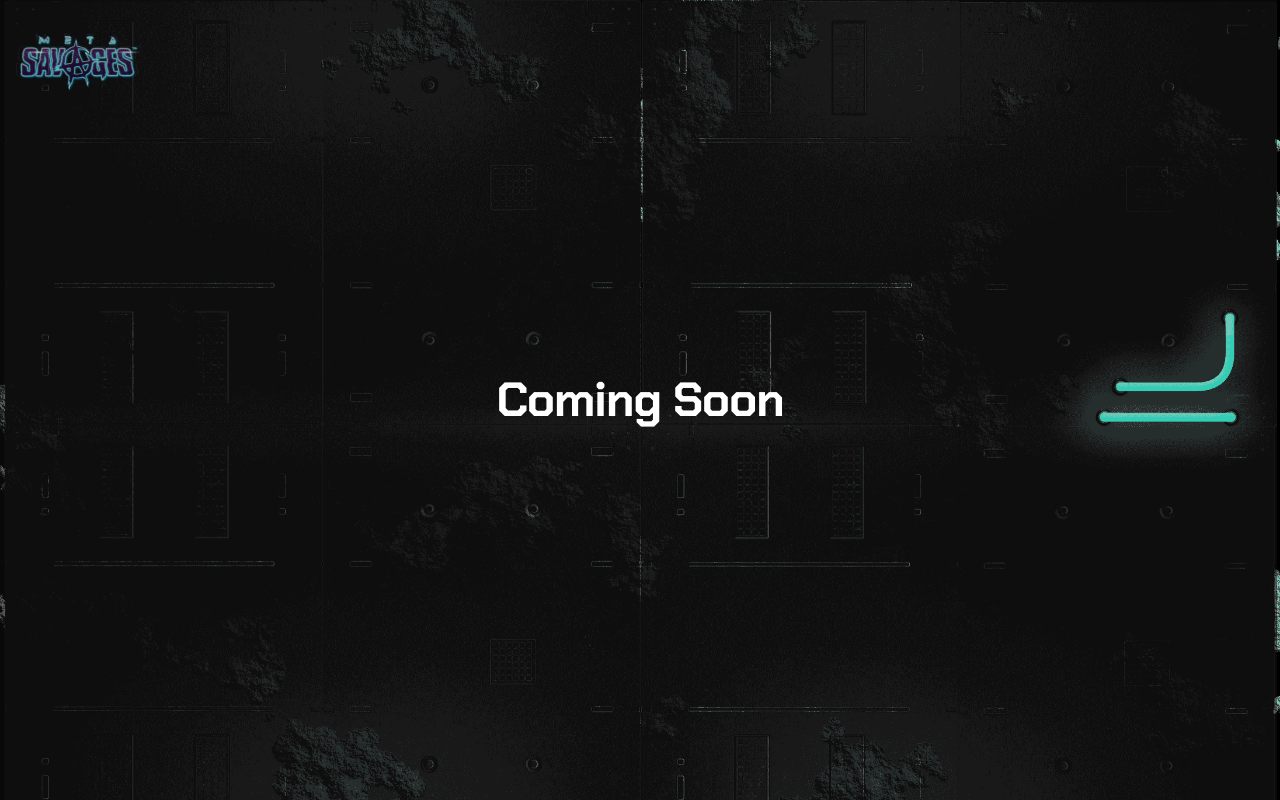
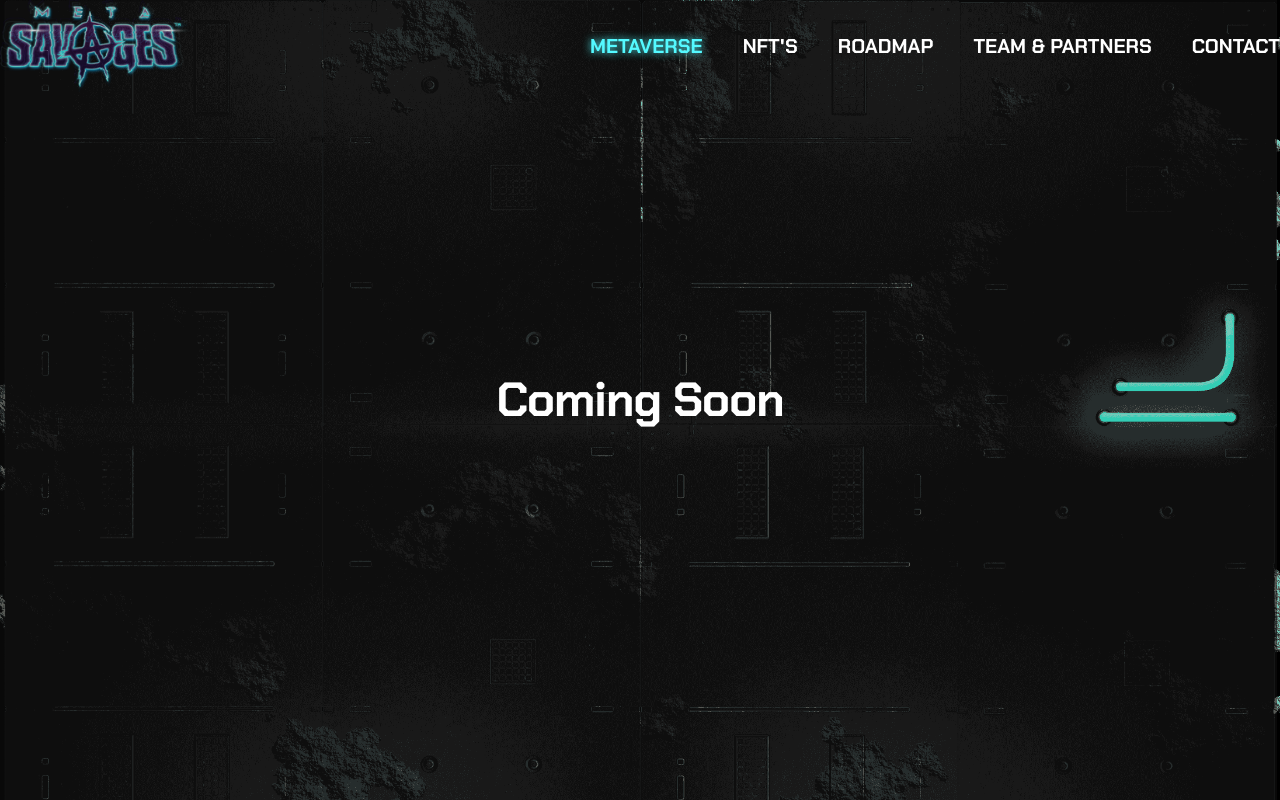
Before and after one commit to joaquinvaldezzz/metasavages.io, an Astro site: page / in a window 1280 px wide. Built offline with nearby package versions, Linux system fonts and the light colour scheme; Astro itself is replaced by a stand-in of ours.

Commit message:
Create Header

```diff
--- /dev/null
+++ b/src/components/Header/Header.astro
@@ -0,0 +1,34 @@
+---
+import './styles.scss'
+---
+
+<header class="fixed inset-x-0 top-0 z-50">
+  <div class="mx-auto flex max-w-screen-xl items-center justify-between px-4 lg:px-8 xl:px-0">
+    <a href="/">
+      <span class="sr-only">Meta Savages</span>
+      <img class="w-24 lg:w-40 xl:w-48" src="/images/meta-savages.png" alt="Meta Savages" />
+    </a>
+
+    <nav
+      class="hidden font-display font-bold md:flex md:items-center md:gap-4 lg:gap-8 lg:text-lg xl:gap-10 xl:text-xl"
+      aria-label="Desktop navigation"
+    >
+      <a class="uppercase transition-all active" href="#">Metaverse</a>
+      <a class="uppercase transition-all" href="#">NFT's</a>
+      <a class="uppercase transition-all" href="#">Roadmap</a>
+      <a class="uppercase transition-all" href="#">Team &amp; Partners</a>
+      <a class="uppercase transition-all" href="#">Contact</a>
+    </nav>
+  </div>
+</header>
+
+<script>
+  const nav = document.querySelector('[aria-label="Desktop navigation"]')
+  const links = nav.querySelectorAll('a')
+
+  links.forEach((link) => {
+    link.addEventListener('click', (event) => {
+      event.preventDefault()
+    })
+  })
+</script>
--- /dev/null
+++ b/src/components/Header/styles.scss
@@ -0,0 +1,7 @@
+[aria-label='Desktop navigation'] {
+  .active,
+  > a:hover {
+    color: theme('colors.primary');
+    text-shadow: 0 0 theme('blur.DEFAULT') theme('colors.primary');
+  }
+}
--- a/src/pages/index.astro
+++ b/src/pages/index.astro
@@ -1,23 +1,10 @@
 ---
 import MainLayout from '../layouts/MainLayout.astro'
+import Header from '../components/Header/Header.astro'
 ---
 
 <MainLayout name="Meta Savages" suffix="The Web 3.0 tribe for digital entrepreneurs">
-  <header class="fixed inset-x-0 top-0">
-    <div class="container flex items-center justify-between py-4 sm:py-6 md:py-8">
-      <a href="/">
-        <img class="w-32" src="/images/meta-savages.png" alt="Meta Savages" />
-      </a>
-
-      <!-- <nav class="hidden md:flex md:items-center md:gap-4">
-        <a href="#">Metaverse</a>
-        <a href="#">NFT's</a>
-        <a href="#">Roadmap</a>
-        <a href="#">Team &amp; Partners</a>
-        <a href="#">Contact</a>
-      </nav> -->
-    </div>
-  </header>
+  <Header />
 
   <main>
     <section id="hero">
```
